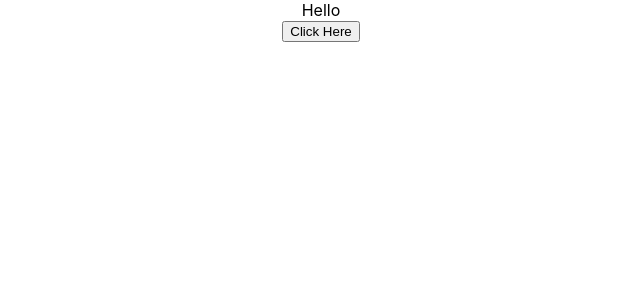
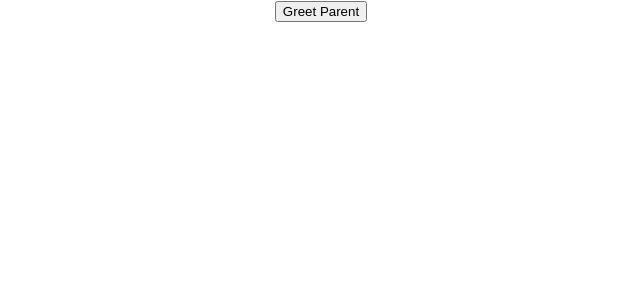
Before and after one commit to comexprt/dev-react-js-training, a React (Create React App) app: page / in a window 1280 px wide. Shown: the top 300 px of the page, without its empty margins (319-959 px from the left). Built offline with nearby package versions, Linux system fonts and the light colour scheme.

Commit message:
ReactJS Tutorial - 15 - Methods as props

```diff
--- a/src/App.js
+++ b/src/App.js
@@ -9,6 +9,10 @@
 import FunctionClick from './components/FunctionClick'
 import ClassClick from './components/ClassClick'
 import EventBind from './components/EventBind'
+import ParentComponent from './components/ParentComponent'
+
+
+
 
 
 
@@ -18,7 +22,7 @@
 function App() {
   return (
     <div className="App">
-      <EventBind/>
+      <ParentComponent/>
 
       {/* <Counter/> */}
       {/* <Message /> */}
--- /dev/null
+++ b/src/components/ChildComponent.js
@@ -0,0 +1,16 @@
+import React from 'react'
+
+
+function ChildComponent(props){
+
+
+    return(
+        <div>
+            <button onClick={() => props.greetHandler('child')}>
+                Greet Parent
+            </button>
+        </div>
+    )
+}
+
+export default ChildComponent
--- /dev/null
+++ b/src/components/ParentComponent.js
@@ -0,0 +1,32 @@
+import React, { Component } from 'react'
+import ChildComponent from './ChildComponent'
+
+class ParentComponent extends Component{
+
+
+    constructor(props){
+        super(props)
+
+        this.state = {
+            parentName: 'Parent'
+        }
+
+        this.greetParent = this.greetParent.bind(this)
+
+    }
+
+    greetParent(childName) {
+        alert(`Hello ${this.state.parentName} from ${childName}`)
+    }
+
+    render(){
+    return (
+        <div>
+            <ChildComponent greetHandler={this.greetParent} />
+
+         </div>
+    )
+    }
+}
+
+export default ParentComponent
```
